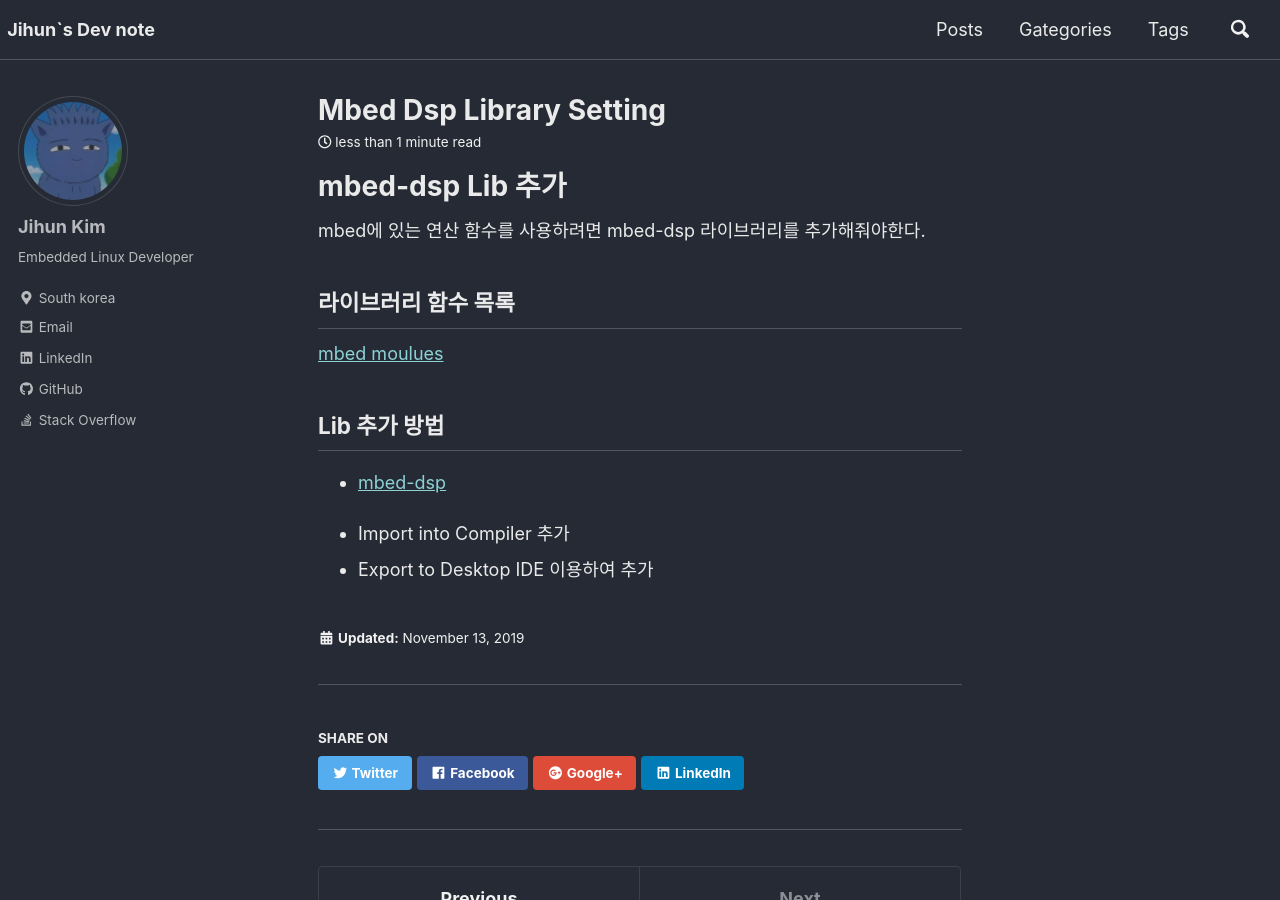
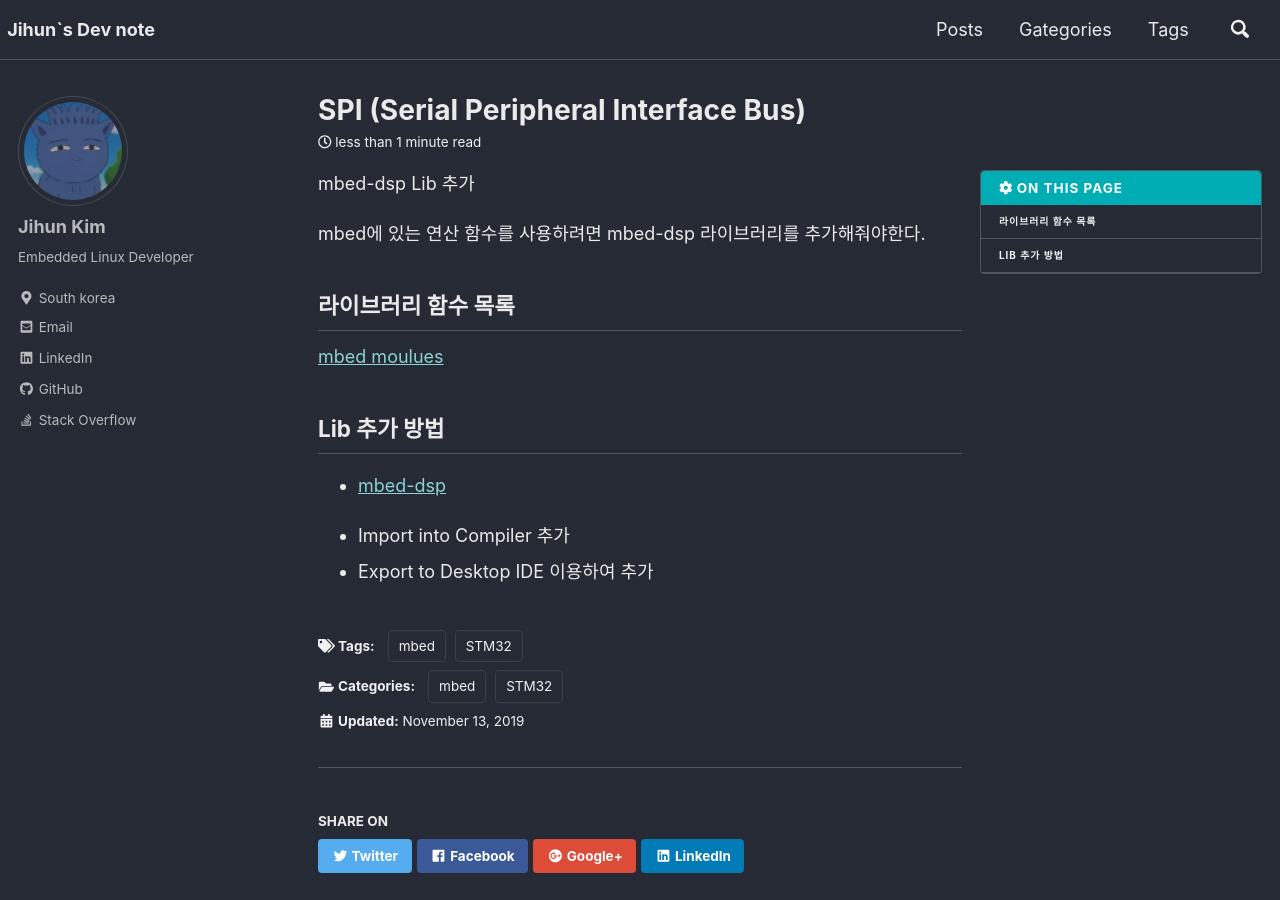
Before and after one commit to JihunDev/JihunDev.github.io, a Jekyll site: the page built from _posts/2019-11-13-mbed-DSP-Library-Setting.md, in a window 1280 px wide and 900 px high. Built offline with Jekyll 4.4.1, drawn with Linux system fonts in a browser that asks for light colours; nearby versions of some CDN libraries; comment, search, counter and statistics services are not loaded.

Commit message:
Posting : mbed Dsp lib추가방법 내용추가

```diff
--- a/_posts/2019-11-13-mbed-DSP-Library-Setting.md
+++ b/_posts/2019-11-13-mbed-DSP-Library-Setting.md
@@ -1,14 +1,23 @@
-# mbed-dsp Lib 추가
+---
+title: SPI (Serial Peripheral Interface Bus)
+categories:
+  - mbed
+  - STM32
+
+tags: mbed STM32
+
+toc: true
+toc_label: "On This Page"
+toc_icon: "cog"
+---
+
+mbed-dsp Lib 추가
 
 mbed에 있는 연산 함수를 사용하려면 mbed-dsp 라이브러리를 추가해줘야한다.
-
-
 
 ## 라이브러리 함수 목록
 
 [mbed moulues](https://docs.mbed.com/docs/mbed-os-api/en/latest/api/modules.html)
-
-
 
 ## Lib 추가 방법
 
```
